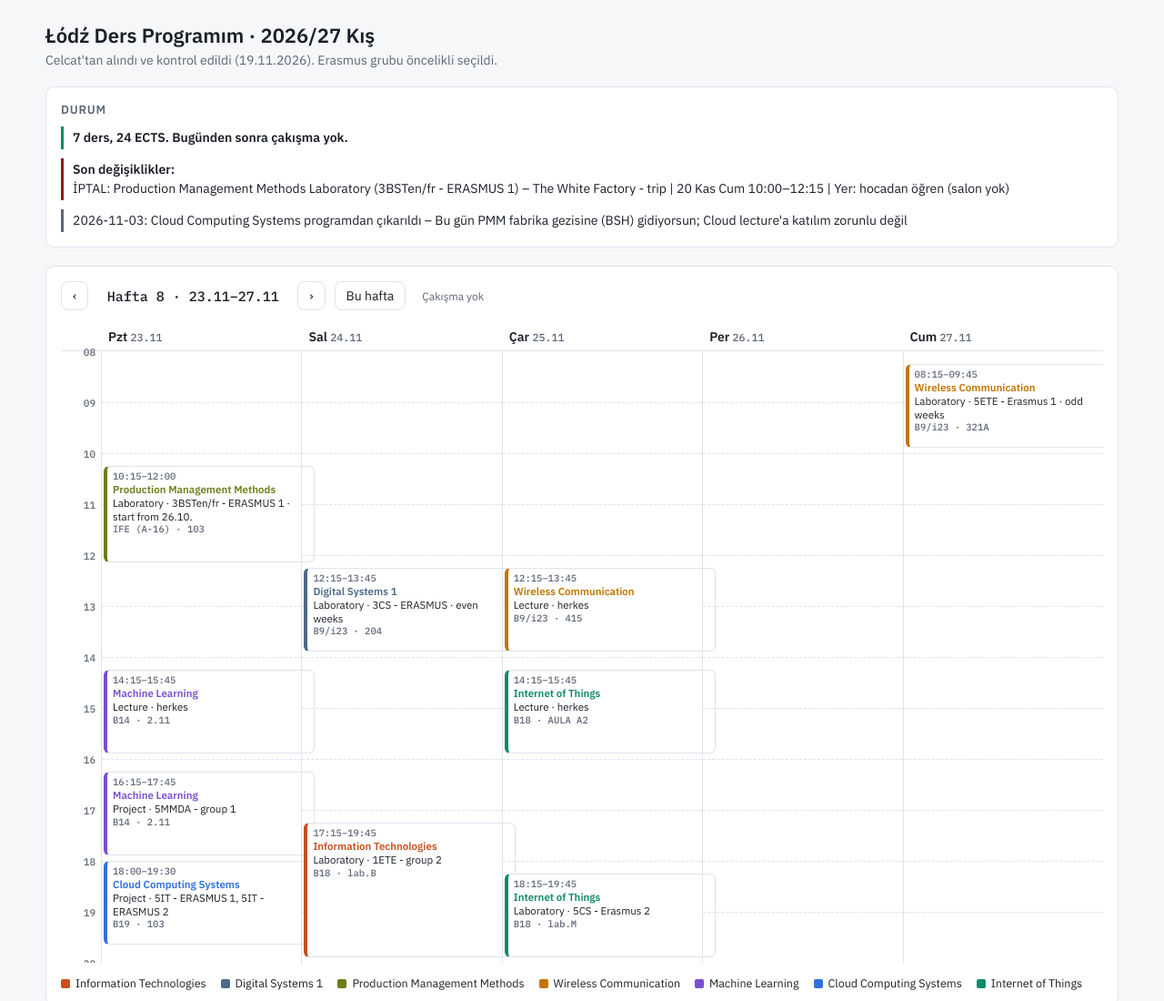
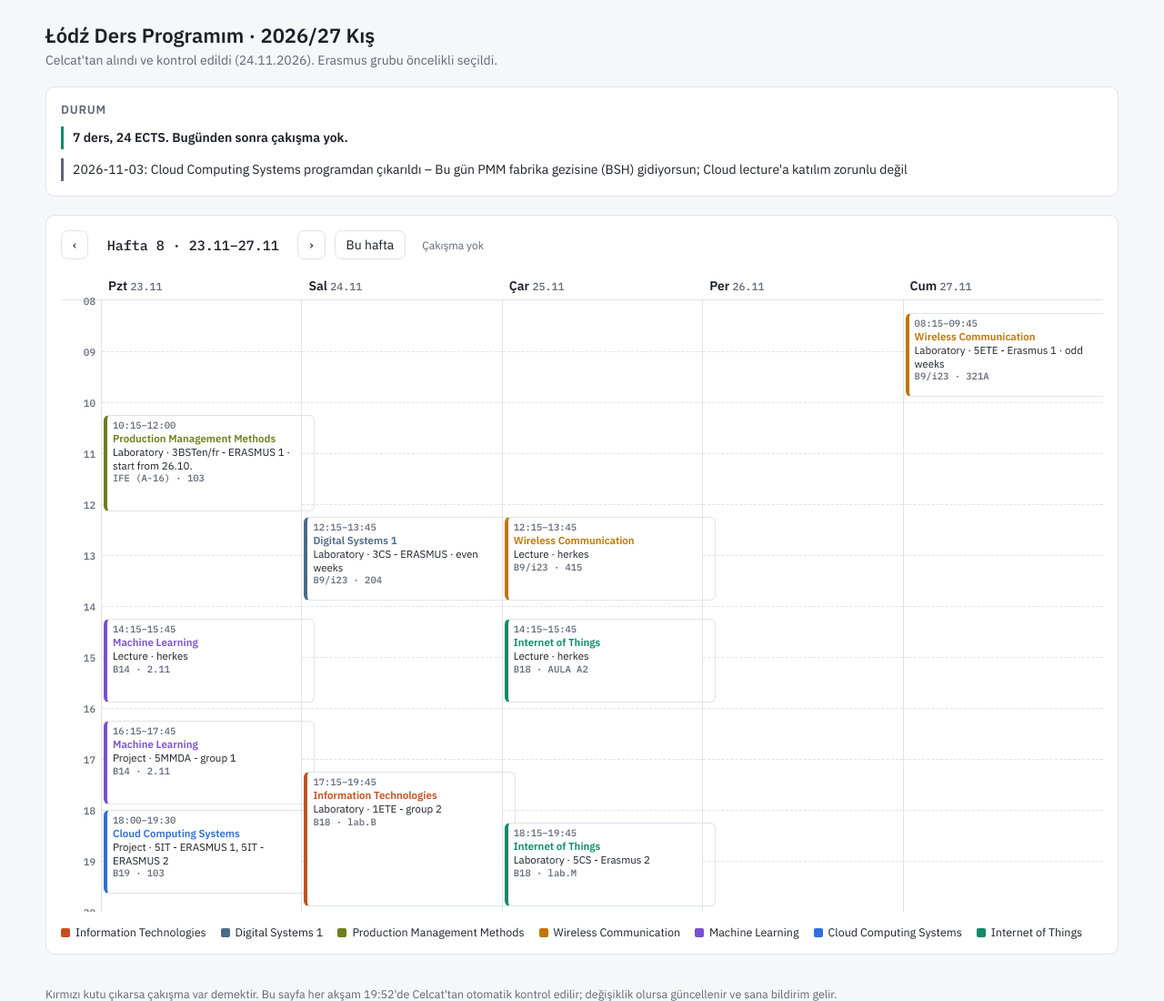
Before and after one commit to ilhandemirel/lodz-ders-takip, a plain HTML site: page docs/index.html in a window 1280 px wide. Shown: the top 1100 px of the page at 91% size. Drawn offline with Linux system fonts and the light colour scheme.

```diff
--- a/docs/index.html
+++ b/docs/index.html
@@ -43,8 +43,8 @@ h1{font-size:22px;margin:0;text-wrap:balance}
 .foot{color:var(--muted);font-size:12.5px;line-height:1.6}
 </style>
 <div class="wrap">
-<header><h1>Łódź Ders Programım · 2026/27 Kış</h1><div class="sub">Celcat'tan alındı ve kontrol edildi (19.11.2026). Erasmus grubu öncelikli seçildi.</div></header>
-<section class="panel"><h2>Durum</h2><div class="dec"><div style="border-left-color:var(--c-IoT)"><b>7 ders, 24 ECTS. Bugünden sonra çakışma yok.</b></div><div style="border-left-color:var(--accent)"><b>Son değişiklikler:</b><br>İPTAL: Production Management Methods Laboratory (3BSTen/fr - ERASMUS 1) – The White Factory - trip | 20 Kas Cum 10:00–12:15 | Yer: hocadan öğren (salon yok)</div><div style="border-left-color:var(--muted)">2026-11-03: Cloud Computing Systems programdan çıkarıldı – Bu gün PMM fabrika gezisine (BSH) gidiyorsun; Cloud lecture'a katılım zorunlu değil</div></div></section>
+<header><h1>Łódź Ders Programım · 2026/27 Kış</h1><div class="sub">Celcat'tan alındı ve kontrol edildi (24.11.2026). Erasmus grubu öncelikli seçildi.</div></header>
+<section class="panel"><h2>Durum</h2><div class="dec"><div style="border-left-color:var(--c-IoT)"><b>7 ders, 24 ECTS. Bugünden sonra çakışma yok.</b></div><div style="border-left-color:var(--muted)">2026-11-03: Cloud Computing Systems programdan çıkarıldı – Bu gün PMM fabrika gezisine (BSH) gidiyorsun; Cloud lecture'a katılım zorunlu değil</div></div></section>
 <section class="panel" style="display:grid;gap:14px">
 <div class="nav"><button id="prev" aria-label="Önceki hafta">‹</button><div class="wk" id="wk"></div><button id="next" aria-label="Sonraki hafta">›</button><button id="today">Bu hafta</button><span id="flag" class="flag"></span></div>
 <div class="gridwrap"><div class="grid" id="grid"></div></div>
```
Also changed, not shown: state/snapshot.json (+1 -1 lines), state/last_check.txt, 2 other files.
